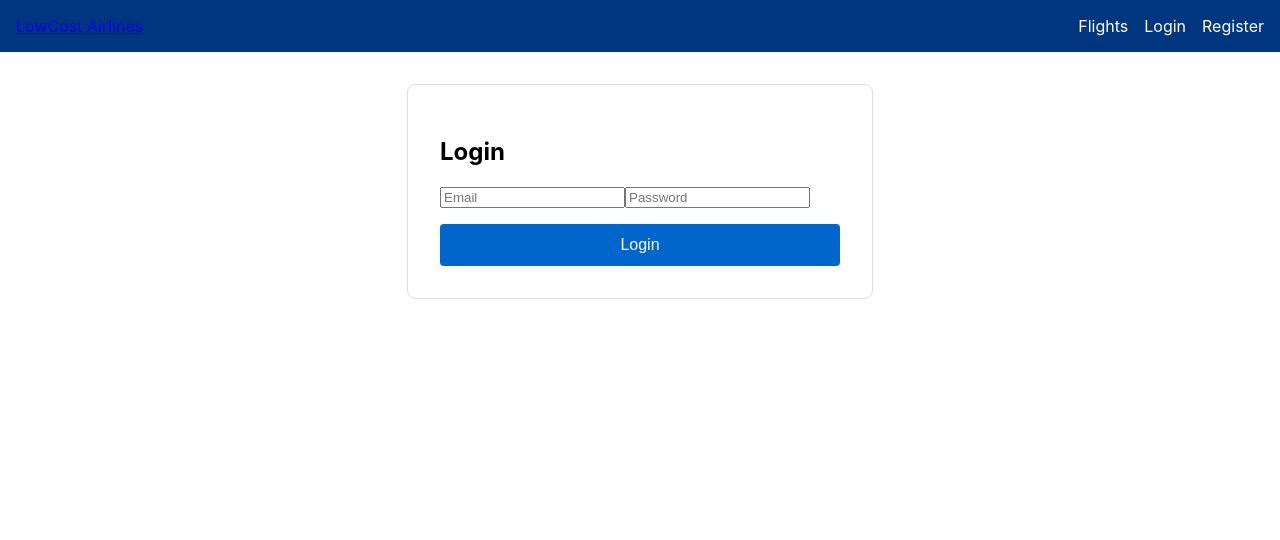
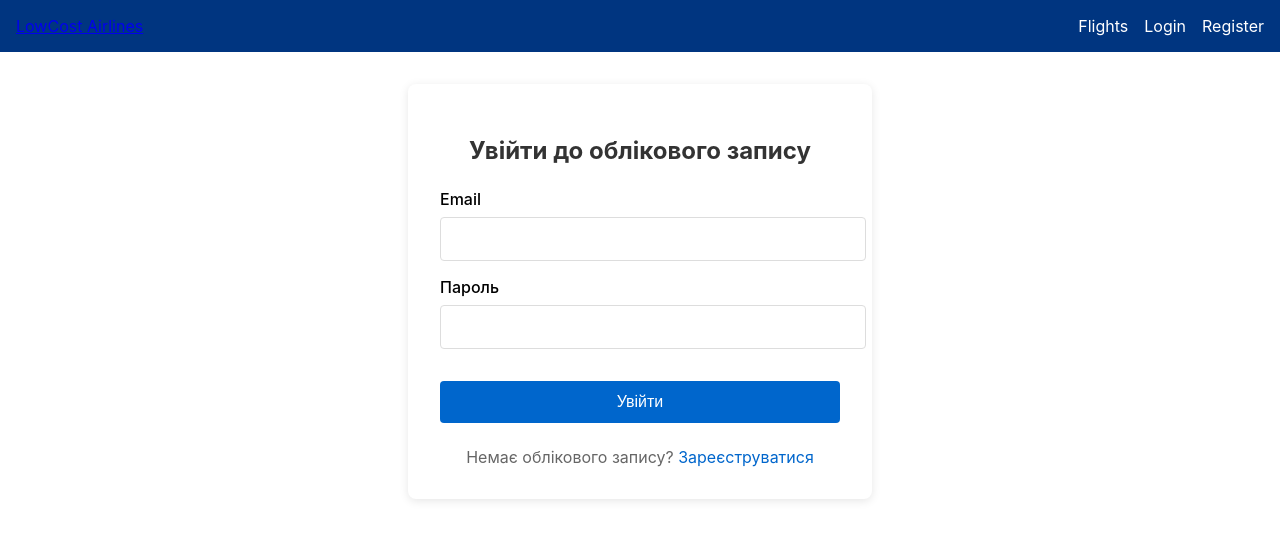
Before and after one commit to Ke11nyk/OOP-Lab-2.1, a React (Create React App) app in the folder frontend/: page /login in a window 1280 px wide. Shown: the top 540 px of the page. Built offline with nearby package versions, Linux system fonts and the light colour scheme.

Commit message:
make login

```diff
--- a/frontend/src/components/Auth/LoginForm.tsx
+++ b/frontend/src/components/Auth/LoginForm.tsx
@@ -1,44 +1,96 @@
 import { useState } from 'react';
+import { useNavigate } from 'react-router-dom';
 import api from '../../api/client';
-import { useNavigate } from 'react-router-dom';
+import './AuthForms.css';
 
 const LoginForm = () => {
-    const [email, setEmail] = useState('');
-    const [password, setPassword] = useState('');
+    const [formData, setFormData] = useState({
+        email: '',
+        password: ''
+    });
     const [error, setError] = useState('');
+    const [isLoading, setIsLoading] = useState(false);
     const navigate = useNavigate();
+
+    const handleChange = (e: React.ChangeEvent<HTMLInputElement>) => {
+        const { name, value } = e.target;
+        setFormData(prev => ({
+            ...prev,
+            [name]: value
+        }));
+    };
 
     const handleSubmit = async (e: React.FormEvent) => {
         e.preventDefault();
+        setIsLoading(true);
+        setError('');
+
         try {
-            const response = await api.post('/auth/login', { email, password });
-            localStorage.setItem('authToken', response.data.token);
-            navigate('/profile');
-        } catch (err) {
-            setError('Invalid credentials');
+            // Використовуємо правильний ендпоінт для автентифікації
+            const response = await api.post('/auth/login', {
+                email: formData.email,
+                password: formData.password
+            });
+
+            if (response.data && response.data.id) {
+                localStorage.setItem('userId', response.data.id);
+                // Можна також зберегти інші дані користувача, якщо потрібно
+                // localStorage.setItem('userEmail', response.data.email);
+
+                // Перенаправляємо на сторінку польотів після успішного входу
+                navigate('/flights');
+            } else {
+                setError('Вхід не вдався. Спробуйте ще раз.');
+            }
+        } catch (err: any) {
+            setError(err.response?.data?.error || 'Невірна електронна пошта або пароль');
+        } finally {
+            setIsLoading(false);
         }
     };
 
     return (
-        <form onSubmit={handleSubmit} className="auth-form">
-            <h2>Login</h2>
-            {error && <div className="error">{error}</div>}
+        <div className="auth-form-container">
+            <h2>Увійти до облікового запису</h2>
+            {error && <div className="error-message">{error}</div>}
+
+            <form onSubmit={handleSubmit}>
+                <div className="form-group">
+                    <label htmlFor="email">Email</label>
                     <input
                         type="email"
-                placeholder="Email"
-                value={email}
-                onChange={(e) => setEmail(e.target.value)}
+                        id="email"
+                        name="email"
+                        value={formData.email}
+                        onChange={handleChange}
                         required
+                        autoComplete="username"
                     />
+                </div>
+
+                <div className="form-group">
+                    <label htmlFor="password">Пароль</label>
                     <input
                         type="password"
-                placeholder="Password"
-                value={password}
-                onChange={(e) => setPassword(e.target.value)}
+                        id="password"
+                        name="password"
+                        value={formData.password}
+                        onChange={handleChange}
                         required
+                        autoComplete="current-password"
+                        minLength={6}
                     />
-            <button type="submit">Login</button>
+                </div>
+
+                <button type="submit" disabled={isLoading}>
+                    {isLoading ? 'Вхід...' : 'Увійти'}
+                </button>
             </form>
+
+            <div className="auth-footer">
+                Немає облікового запису? <a href="/register">Зареєструватися</a>
+            </div>
+        </div>
     );
 };
 
```
Also changed, not shown: 1 other file (tests, documents, lock files or other folders). Lines whose indentation alone changed are shown as unchanged.
